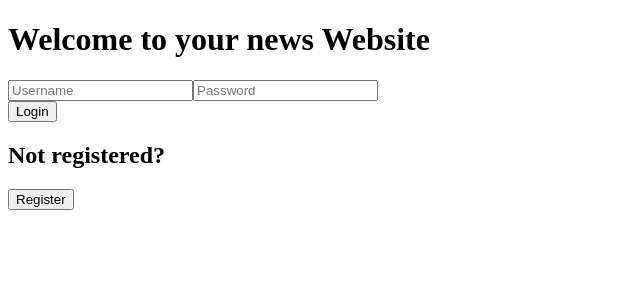
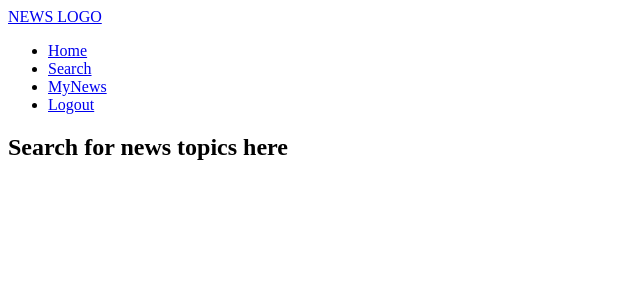
Before and after one commit to ericleroy1/React-news-site, a React (Create React App) app: page /search in a window 1280 px wide. Shown: the top 300 px of the page, without its empty margins (0-640 px from the left). Built offline with nearby package versions, Linux system fonts and the light colour scheme.

Commit message:
functioning router and nav links

```diff
--- a/src/App.js
+++ b/src/App.js
@@ -1,14 +1,31 @@
 import React, { useState } from "react";
+import { BrowserRouter as Router, Route, Switch } from "react-router-dom";
+
 import LoginPage from "./pages/LoginPage";
 import LandingPage from "./pages/LandingPage";
-import { BrowserRouter as Router, Route, Switch } from "react-router-dom";
+import HomePage from "./pages/HomePage";
+import SearchPage from "./pages/SearchPage";
+import MyNewsPage from "./pages/MyNewsPage";
 
 let isLoggedIn = true
 
 function App() {
     return (
         <Router>
-            {isLoggedIn ? <LandingPage /> : <LoginPage />}
+            <Switch>
+                <Route exact path="/">
+                    {isLoggedIn ? <LandingPage /> : <LoginPage />}
+                </Route>
+                <Route path="/home">
+                    <HomePage/>
+                </Route>
+                <Route path="/search">
+                    <SearchPage/>
+                </Route>
+                <Route path="/mynews">
+                    <MyNewsPage/>
+                </Route>
+            </Switch>
         </Router>
     )}
 
--- a/src/components/Navbar.jsx
+++ b/src/components/Navbar.jsx
@@ -5,10 +5,10 @@ function Navbar() {
 	return (
 		<div className="navbar">
 			<div className="navbar-container">
-				<Link to="/">NEWS LOGO</Link>
+				<Link to="/home">NEWS LOGO</Link>
 				<ul>
 					<li>
-						<Link to="/">Home</Link>
+						<Link to="/home">Home</Link>
 					</li>
 					<li>
 						<Link to="/search">Search</Link>
--- /dev/null
+++ b/src/pages/MyNewsPage.jsx
@@ -0,0 +1,13 @@
+import React from "react";
+import Navbar from "../components/Navbar";
+
+function MyNewsPage() {
+	return (
+		<div>
+			<Navbar />
+			<h1>This is your MyNews database</h1>
+		</div>
+	);
+}
+
+export default MyNewsPage;
--- /dev/null
+++ b/src/pages/SearchPage.jsx
@@ -0,0 +1,13 @@
+import React from "react";
+import Navbar from "../components/Navbar";
+
+function SearchPage() {
+	return (
+		<div>
+			<Navbar />
+			<h2>Search for news topics here</h2>
+		</div>
+	);
+}
+
+export default SearchPage;
```
